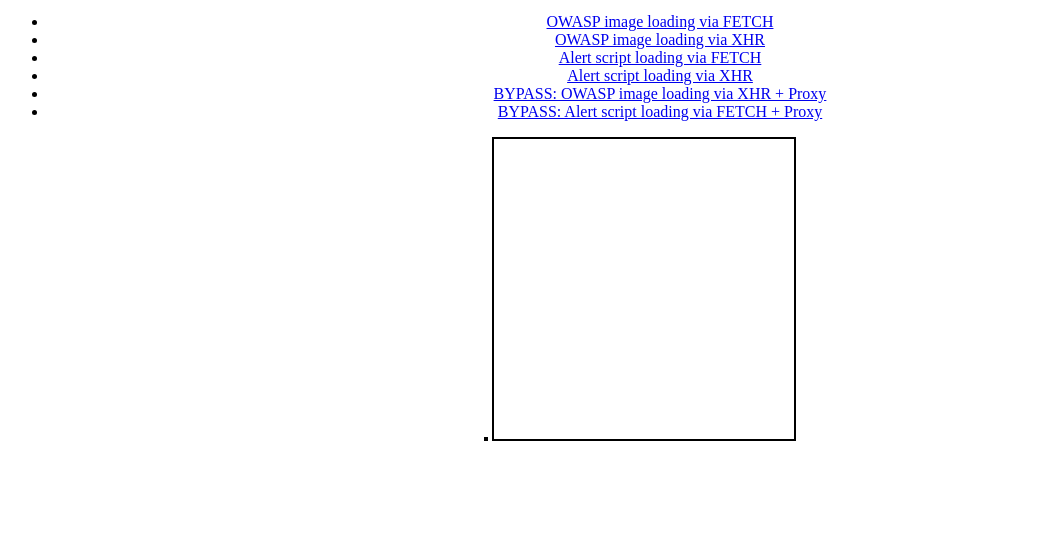
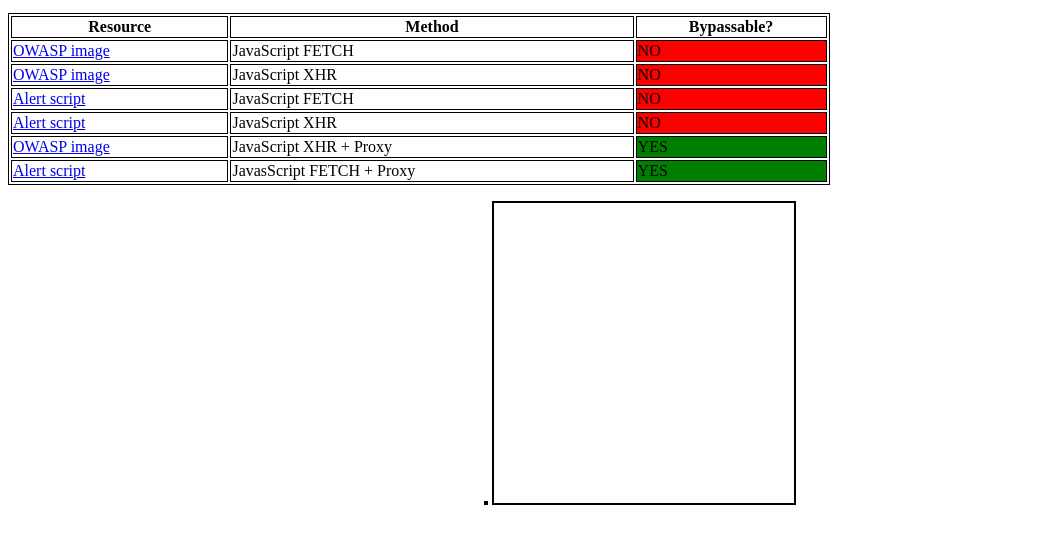
Before and after one commit to lvrosa/hacking-cors, a plain HTML site: page evil_site_public_html/index.html in a window 1280 px wide. Shown: the part 177-720 px from the top of the page, without its empty margins (0-1054 px from the left). Drawn offline with Linux system fonts and the light colour scheme.

Commit message:
Change evil index presentation to table view

```diff
--- a/evil_site_public_html/index.html
+++ b/evil_site_public_html/index.html
@@ -10,19 +10,54 @@
    <script type="text/javascript" src="static/bypass_img_via_proxy_xhr.js"></script>
    <script type="text/javascript" src="static/bypass_script_via_proxy_fetch.js"></script>
  </head>
+ <style>
+    table, th, td {
+      border: 1px solid black;
+    }
+ </style>
  <body>
    <div id="main" style="text-align:center; align-items: center;">
      <div id="title">
        <img src="img/logo.png"></img>
      </div>
-     <ul>
-       <li><a href="javascript:load_owasp_via_fetch()">OWASP image loading via FETCH</a></li>
-       <li><a href="javascript:load_owasp_via_xhr()">OWASP image loading via XHR</a></li>
-       <li><a href="javascript:load_script_via_fetch()">Alert script loading via FETCH</a></li>
-       <li><a href="javascript:load_script_via_xhr()">Alert script loading via XHR</a></li>
-       <li><a href="javascript:bypass_img_via_proxy_xhr()">BYPASS: OWASP image loading via XHR + Proxy</a></li>
-       <li><a href="javascript:bypass_script_via_proxy_fetch()">BYPASS: Alert script loading via FETCH + Proxy</a></li>
-     </ul>
+     <p><p><p>
+     <table style="width:65%">
+       <tr>
+         <th>Resource</th>
+         <th>Method</th>
+         <th>Bypassable?</th>
+       </tr>
+       <tr>
+         <td><a href="javascript:load_owasp_via_fetch()">OWASP image</a></td>
+         <td>JavaScript FETCH</td>
+         <td style="background-color:red">NO</td>
+       </tr>
+       <tr>
+         <td><a href="javascript:load_owasp_via_xhr()">OWASP image</a></td>
+         <td>JavaScript XHR</td>
+         <td style="background-color:red">NO</td>
+       </tr>
+       <tr>
+        <td><a href="javascript:load_script_via_fetch()">Alert script</a></td>
+        <td>JavaScript FETCH</td>
+        <td style="background-color:red">NO</td>
+       </tr>
+       <tr>
+         <td><a href="javascript:load_script_via_xhr()">Alert script</a></td>
+         <td>JavaScript XHR</td>
+         <td style="background-color:red">NO</td>
+       </tr>
+       <tr>
+         <td><a href="javascript:bypass_img_via_proxy_xhr()">OWASP image</a></td>
+         <td>JavaScript XHR + Proxy</td>
+         <td style="background-color:green">YES</td>
+       </tr>
+       <tr>
+         <td><a href="javascript:bypass_script_via_proxy_fetch()">Alert script</a></td>
+         <td>JavasScript FETCH + Proxy</td>
+         <td style="background-color:green">YES</td>
+       </tr>
+     </table>
 
     <p><p><p>
     <div id="main-content">
```
